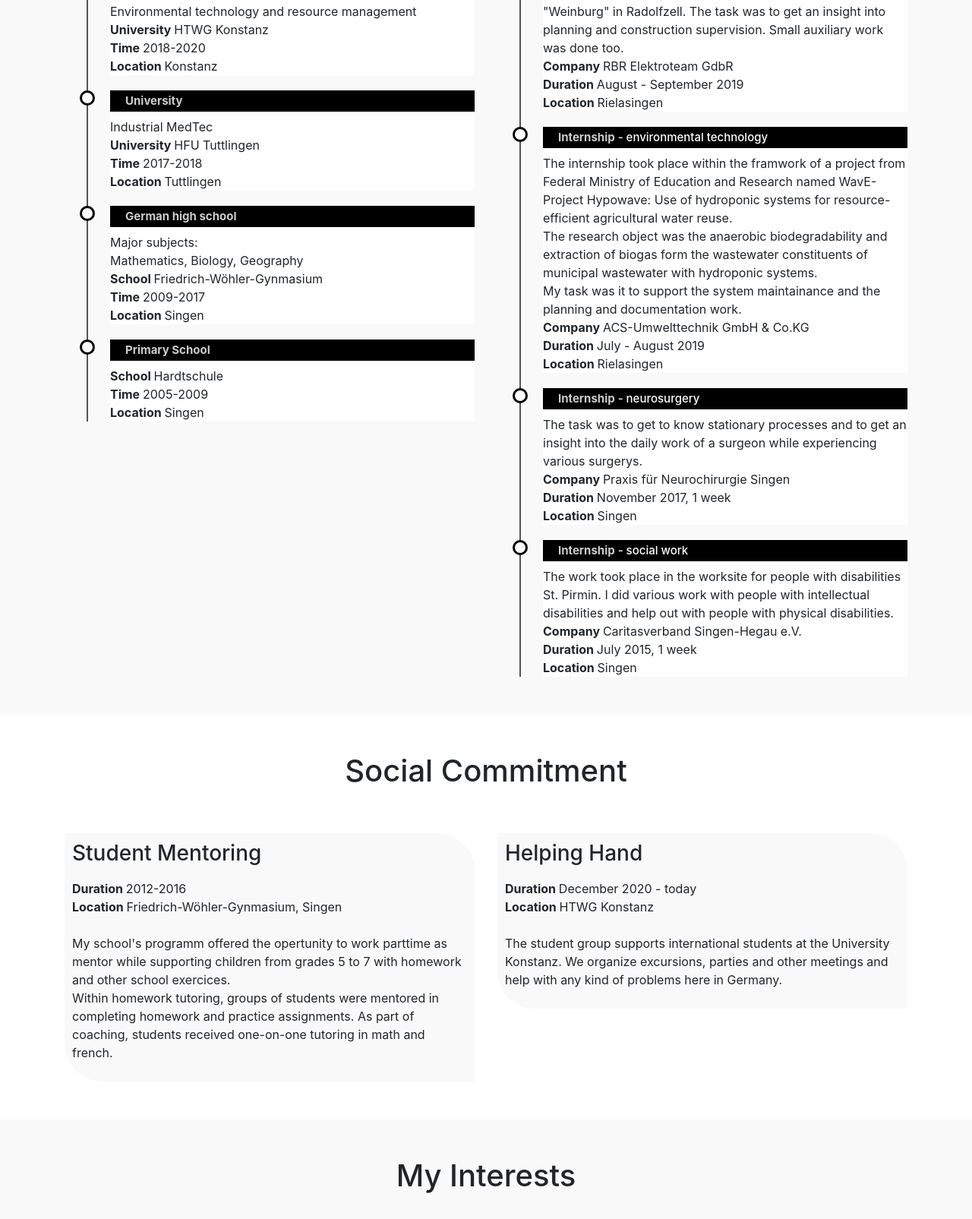
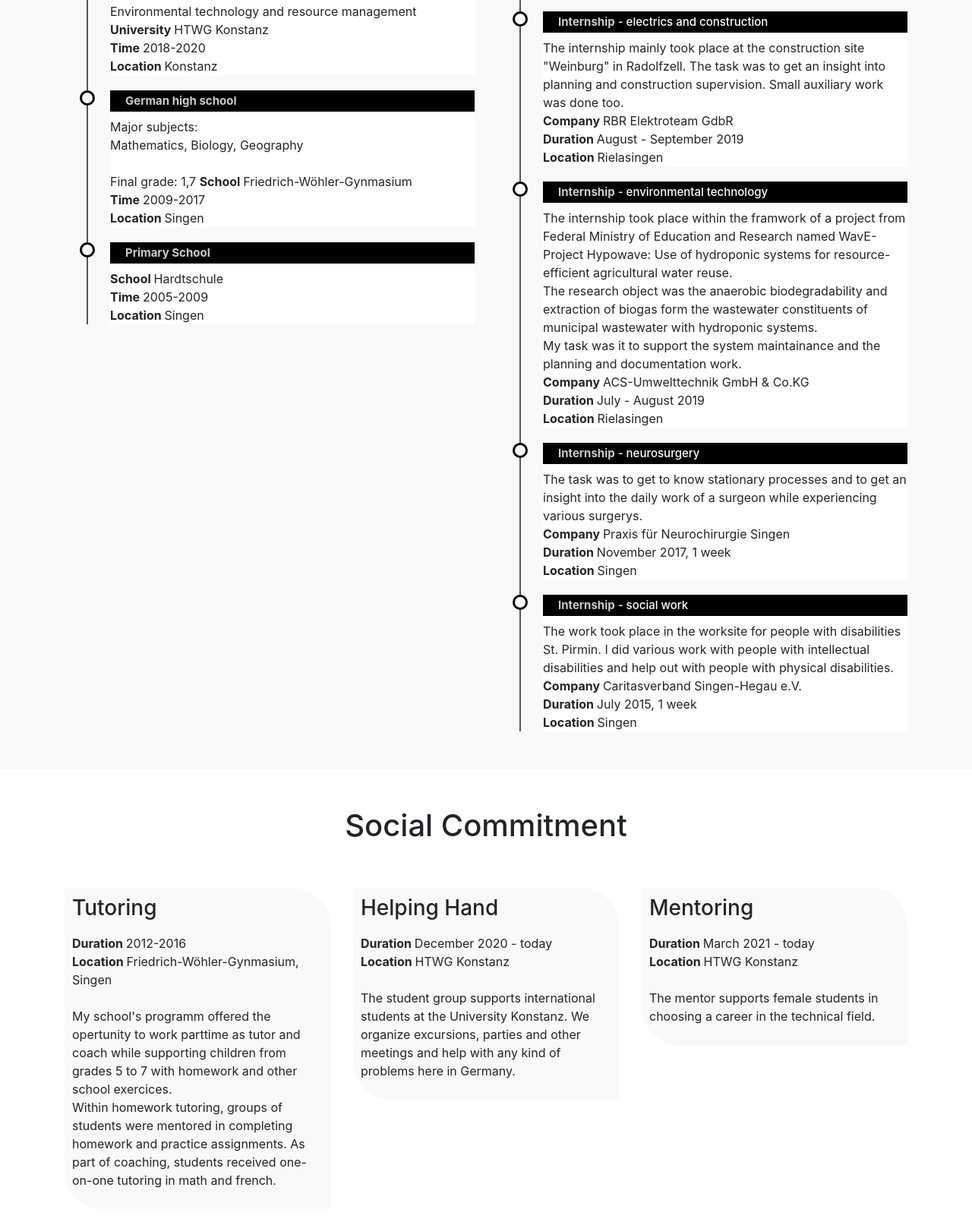
Before and after one commit to VanessaRathke/VanessaRathke, a plain HTML site: page index.html in a window 1280 px wide. Shown: the part 2200-3805 px from the top of the page at 76% size. Drawn offline with nearby package versions, Linux system fonts and the light colour scheme.

Commit message:
erneuerung

```diff
--- a/index.html
+++ b/index.html
@@ -169,16 +169,9 @@
 								</p>
 							</li>
 							<li>
-								<h4><span>University</span></h4>
-								<p>Industrial MedTec<br>
-									<b>University </b>HFU Tuttlingen<br>
-									<b>Time </b>2017-2018<br>
-									<b>Location </b>Tuttlingen
-								</p>
-							</li>
-							<li>
 								<h4><span>German high school</span></h4>
 								<p>Major subjects:<br>Mathematics, Biology, Geography<br>
+									<br>Final grade: 1,7
 									<b>School </b> Friedrich-Wöhler-Gynmasium<br>
 									<b>Time </b> 2009-2017<br>
 									<b>Location </b> Singen
@@ -198,7 +191,9 @@
 						<ul class="timeline">
 							<li>
 								<h4><span>Working Student</span> - production transition</h4>
-								<p>
+								<p>The scope of activities includes the coordination of project implementation in
+									the area of production transition with regard to the topic of digitalization
+									4.0.<br>
 									<b>Company </b>Miltenyi Imaging GmbH<br>
 									<b>Duration </b>Oct. 2020 - today<br>
 									<b>Location </b>Radolfzell
@@ -266,12 +261,12 @@
 			<div class="container">
 				<h1 class="text-center">Social Commitment</h1>
 				<div class="row">
-					<div class="col-md-6 nachhilfe">
+					<div class="col-md-4 nachhilfe">
 						<div class="box">
-							<h3>Student Mentoring</h3>
+							<h3>Tutoring</h3>
 							<b>Duration </b>2012-2016<br>
 							<b>Location </b>Friedrich-Wöhler-Gynmasium, Singen<br><br>
-							<p>My school's programm offered the opertunity to work parttime as mentor while
+							<p>My school's programm offered the opertunity to work parttime as tutor and coach while
 								supporting children from grades 5 to 7 with homework and other school
 								exercices. <br> Within homework tutoring, groups of students were mentored in
 								completing
@@ -281,7 +276,7 @@
 								math and french.</p>
 						</div>
 					</div>
-					<div class="col-md-6 helpinghand">
+					<div class="col-md-4 helpinghand">
 						<div class="box">
 							<h3>Helping Hand</h3>
 							<b>Duration </b>December 2020 - today<br>
@@ -291,6 +286,15 @@
 								excursions, parties and other meetings and help with any kind of problems here
 								in
 								Germany.</p>
+						</div>
+					</div>
+					<div class="col-md-4 mentor">
+						<div class="box">
+							<h3>Mentoring</h3>
+							<b>Duration </b>March 2021 - today<br>
+							<b>Location </b>HTWG Konstanz<br><br>
+							<p>The mentor supports female students in choosing a career in
+								the technical field.</p>
 						</div>
 					</div>
 				</div>
```
Also changed, not shown: 1 other file.
